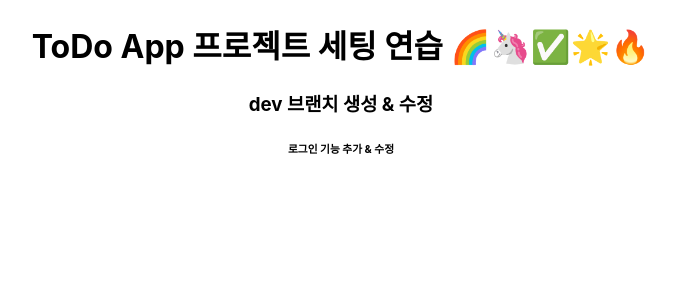
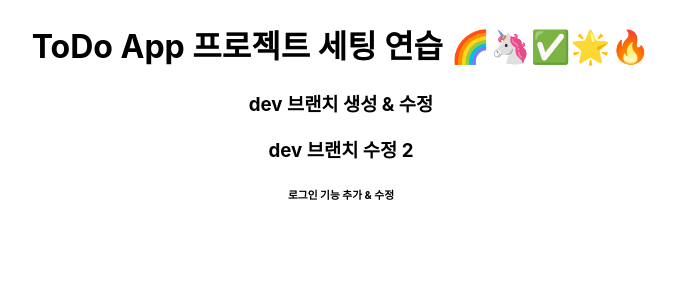
Before and after one commit to Pikadev1771/project-setting-todo-app, a JavaScript app: page / in a window 1280 px wide. Shown: the top 300 px of the page, without its empty margins (299-975 px from the left). Built offline with nearby package versions, Linux system fonts and the light colour scheme.

Commit message:
fix: dev 브랜치 수정 2

```diff
--- a/src/App.js
+++ b/src/App.js
@@ -5,6 +5,7 @@ function App() {
     <div className="App">
       <h1>ToDo App 프로젝트 세팅 연습 🌈🦄✅🌟🔥</h1>
       <h3>dev 브랜치 생성 & 수정</h3>
+      <h3>dev 브랜치 수정 2</h3>
       <h6>로그인 기능 추가 & 수정</h6>
     </div>
   );
```
